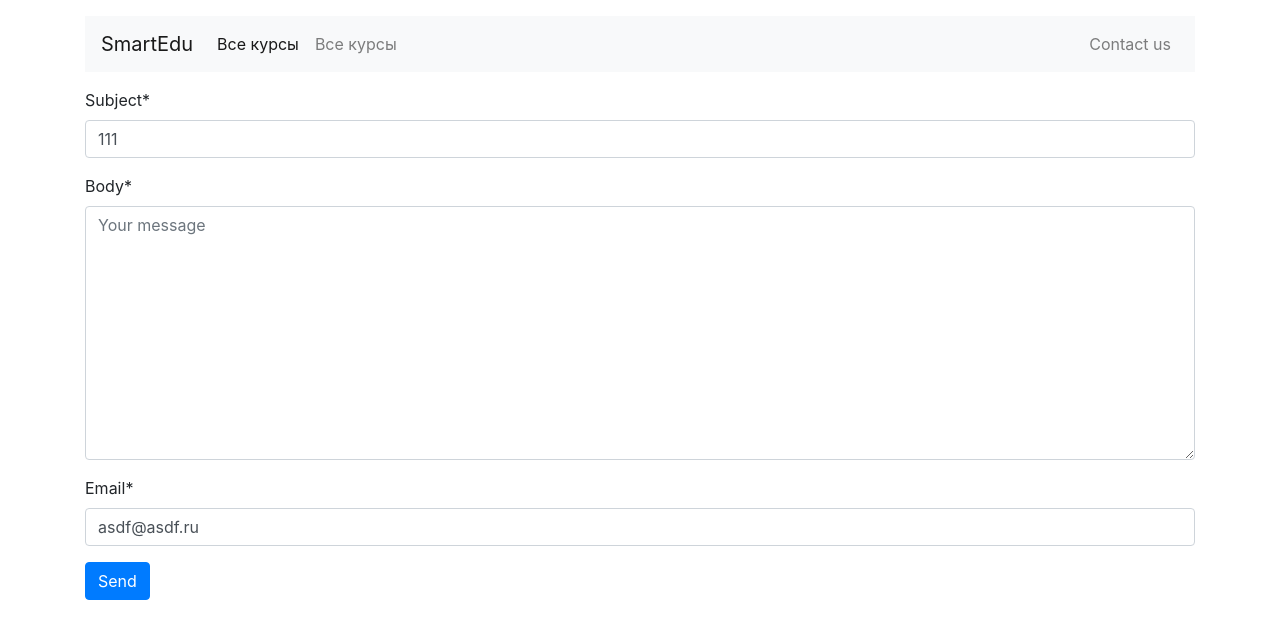
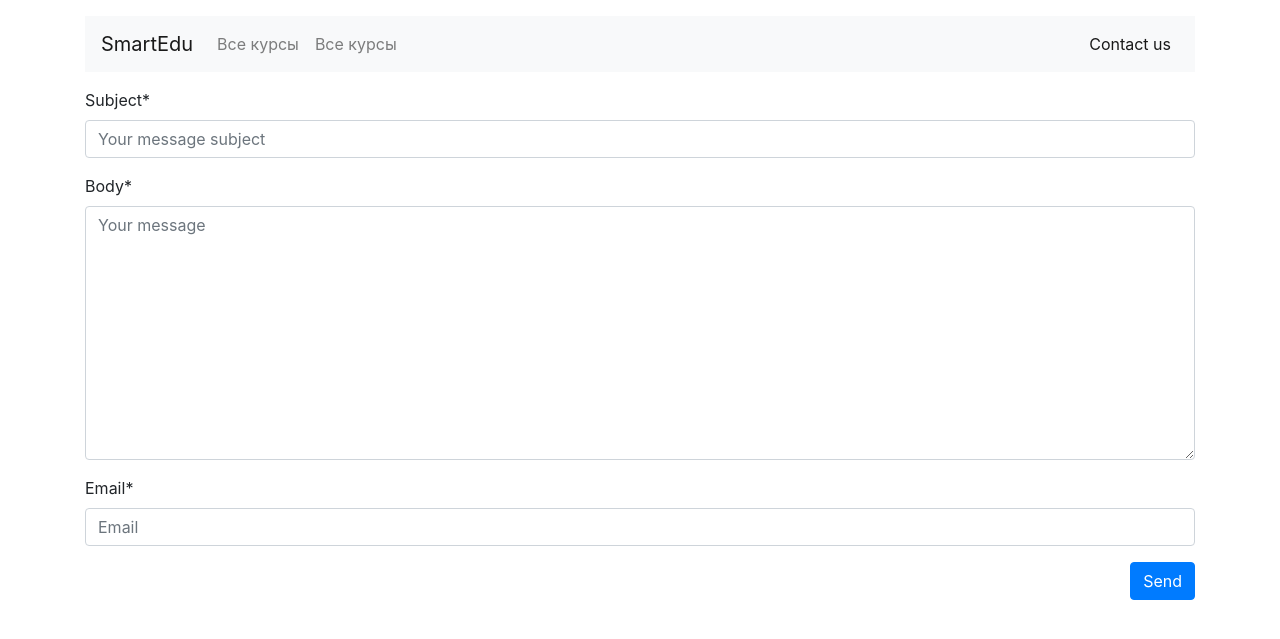
Before and after one commit to vvscode/py--django-smartedu, a Django app: page /contact_us in a window 1280 px wide. Shown: the top 639 px of the page. Run offline with Django 3.2, Linux system fonts and the light colour scheme; some libraries are stand-ins or nearby versions.

Commit message:
Minor tweaks

```diff
--- a/templates/_base.html
+++ b/templates/_base.html
@@ -21,16 +21,16 @@
                 </button>
                 <div class="collapse navbar-collapse" id="navbarNav">
                     <ul class="navbar-nav">
-                        <li class="nav-item active">
+                        <li class="nav-item {% if request.resolver_match.view_name == 'training_sheet.index' %}active{% endif %}">
                             <a class="nav-link" href="{%  url 'training_sheet.index' %}">Все курсы</a>
                         </li>
-                        <li class="nav-item">
+                        <li class="nav-item {% if request.resolver_match.view_name == 'training_sheet.index' %}active{% endif %}">
                             <a class="nav-link" href="{%  url 'training_sheet.index' %}">Все курсы</a>
                         </li>
 
                     </ul>
                    <ul class="nav navbar-nav ml-auto">
-                        <li class="nav-item">
+                        <li class="nav-item {% if request.resolver_match.view_name == 'training_sheet.contact_us' %}active{% endif %}">
                             <a class="nav-link" href="{%  url 'training_sheet.contact_us' %}">Contact us</a>
                         </li>
                     </ul>
--- a/templates/training_sheet/contact_us.html
+++ b/templates/training_sheet/contact_us.html
@@ -1,6 +1,10 @@
 {% extends '_base.html' %}
 
 {% load crispy_forms_tags %}
+
+{%  block title %}
+    Send us an email
+{% endblock title %}
 
 {% block content %}
     {% csrf_token %}
--- a/templates/training_sheet/soft_redirect.html
+++ b/templates/training_sheet/soft_redirect.html
@@ -6,6 +6,11 @@
     <meta http-equiv="refresh" content="{{ timeout }};URL={{ target_url }}">
 {% endblock header %}
 
+{%  block title %}
+    {{ message }}
+{% endblock title %}
+
+
 {% block content %}
     <h1>{{ message| default:'Thanks'}}</h1>
 {#    <pre>#}
--- a/training_sheet/forms.py
+++ b/training_sheet/forms.py
@@ -12,18 +12,14 @@ class CourseForm(forms.ModelForm):
 
 class ContactUsForm(forms.Form):
     subject = forms.CharField(
-        widget=forms.TextInput(
-            attrs={"placeholder": "Your message subject", "value": "111"}
-        )
+        widget=forms.TextInput(attrs={"placeholder": "Your message subject"})
     )
-    body = forms.CharField(
-        widget=forms.Textarea(attrs={"placeholder": "Your message", "value": "2222"})
-    )
-    email = forms.EmailField(
-        widget=forms.EmailInput(attrs={"placeholder": "Email", "value": "asdf@asdf.ru"})
-    )
+    body = forms.CharField(widget=forms.Textarea(attrs={"placeholder": "Your message"}))
+    email = forms.EmailField(widget=forms.EmailInput(attrs={"placeholder": "Email"}))
 
     def __init__(self, *args, **kwargs):
         super().__init__(*args, **kwargs)
-        self.helper = FormHelper()
-        self.helper.add_input(Submit("submit", "Send", css_class="btn btn-primary"))
+        self.helper = FormHelper(form=self)
+        self.helper.add_input(
+            Submit("submit", "Send", css_class="btn btn-primary float-right")
+        )
```
